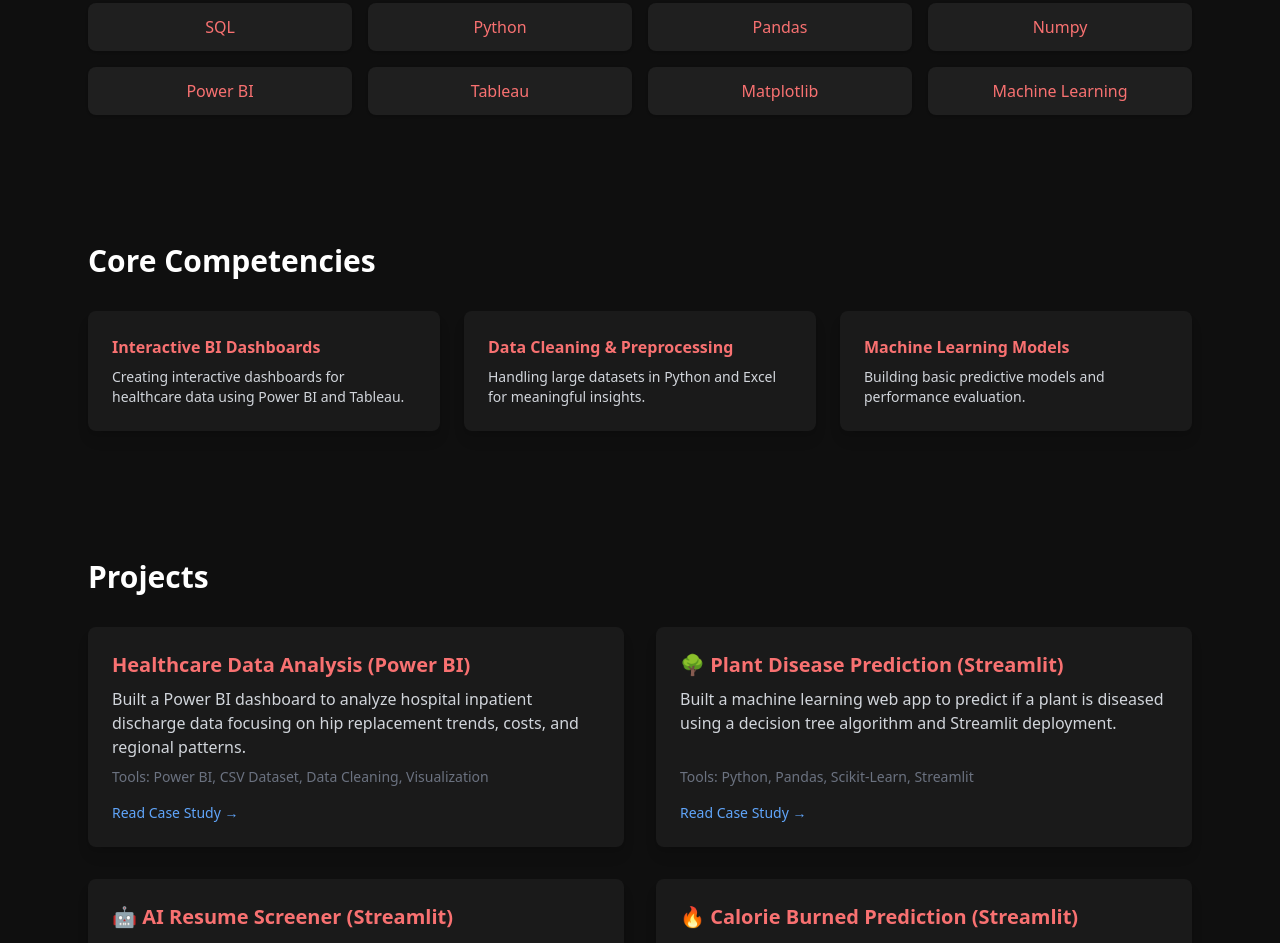
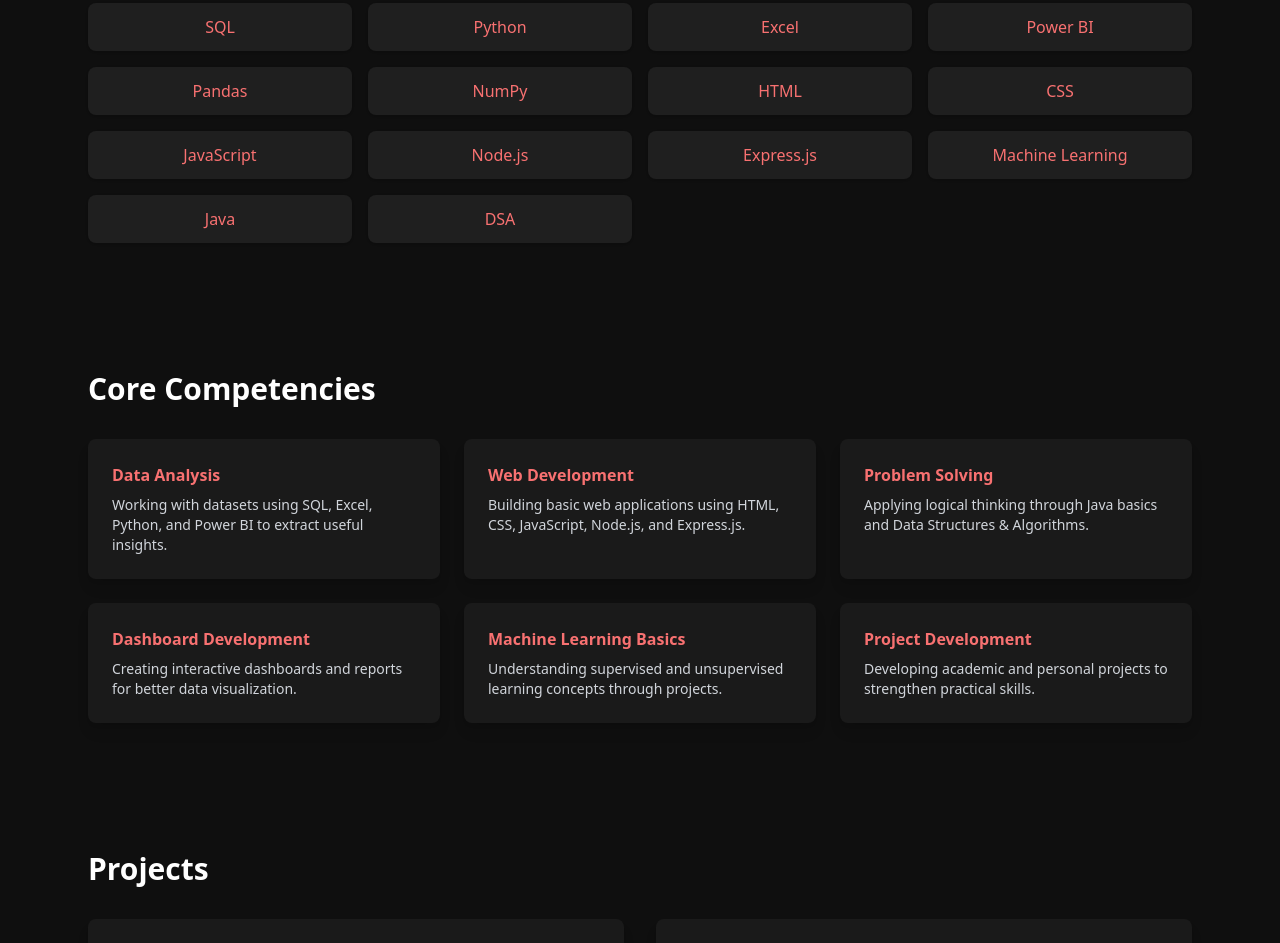
Before and after one commit to gitesh2005/portfolio, a React (Create React App) app: page / in a window 1280 px wide. Shown: the part 1460-2403 px from the top of the page. Built offline with nearby package versions, Linux system fonts and the light colour scheme.

Commit message:
some new projects

```diff
--- a/src/App.js
+++ b/src/App.js
@@ -2,8 +2,20 @@
 import { motion } from "framer-motion";
 
 const skills = [
-  "SQL", "Python", "Pandas", "Numpy",
-  "Power BI", "Tableau", "Matplotlib", "Machine Learning"
+  "SQL",
+  "Python",
+  "Excel",
+  "Power BI",
+  "Pandas",
+  "NumPy",
+  "HTML",
+  "CSS",
+  "JavaScript",
+  "Node.js",
+  "Express.js",
+  "Machine Learning",
+  "Java",
+  "DSA"
 ];
 
 // Project data array with your GitHub links
@@ -43,19 +55,19 @@
     }
   },
   {
-    title: "🤖 AI Resume Screener (Streamlit)",
-    description: "Built an AI Resume Screener that automates resume evaluation using ML and GPT-based summary generation.",
-    tools: "Python, Pandas, Scikit-Learn, Streamlit, Gen AI",
-    githubLink: "https://github.com/gitesh2005/resume-screener",
-    liveLink: "https://resume-screener-by-gitesh.streamlit.app/",
+  title: "💼 Employee Payroll Management System",
+  description: "Developed a full-stack employee payroll management system to manage employee records and perform CRUD operations efficiently.",
+  tools: "HTML, CSS, JavaScript, Node.js, Express.js, JSON",
+  githubLink: "https://github.com/gitesh2005/Employee-PayRoll-System",
+  liveLink: "https://employee-payroll-system-frontend.netlify.app/",
   caseStudy: {
-      problem: "HR departments and recruiters spend countless hours manually screening resumes. This project aimed to automate the process by parsing resumes, matching them to a job description, and generating a summary.",
+    problem: "Managing employee records manually can be time-consuming and difficult to organize efficiently.",
     process: [
-        "PDF Parsing: Used Python libraries to extract raw text from uploaded PDF resumes.",
-        "Keyword Matching: Implemented a scoring system based on keyword matching between the resume text and a given job description using Scikit-Learn's text analysis tools.",
-        "AI Summary: Integrated a Generative AI model to provide a concise summary of the candidate's skills and a percentage match score."
+      "Built a responsive frontend using HTML, CSS, and JavaScript for employee data management.",
+      "Implemented backend functionality using Node.js and Express.js to handle CRUD operations.",
+      "Used JSON as a data source to store and manage employee details."
     ],
-      results: "A functional Streamlit application that significantly speeds up the initial screening process, allowing recruiters to focus on the most qualified candidates."
+    results: "Created a working web application that allows adding, viewing, updating, and deleting employee records."
   }
 },
   {
@@ -167,7 +179,8 @@
           animate={{ opacity: 1 }}
           transition={{ delay: 0.5 }}
         >
-          Data Analyst | Turning Data into Decisions
+          B.Tech Student | Building Practical Solutions with Data and Development
+          Focused on SQL, Python, Power BI, Web Development, and Problem Solving.
         </motion.p>
         <motion.div className="mt-6 flex gap-4" initial={{ opacity: 0 }} animate={{ opacity: 1 }} transition={{ delay: 1 }}>
           <a href="#projects">
@@ -228,19 +241,35 @@
   <div className="grid grid-cols-1 sm:grid-cols-2 lg:grid-cols-3 gap-6">
     {[
       {
-              title: "Interactive BI Dashboards",
-              desc: "Creating interactive dashboards for healthcare data using Power BI and Tableau.",
+        title: "Data Analysis",
+        desc: "Working with datasets using SQL, Excel, Python, and Power BI to extract useful insights."
       },
       {
-              title: "Data Cleaning & Preprocessing",
-              desc: "Handling large datasets in Python and Excel for meaningful insights.",
+        title: "Web Development",
+        desc: "Building basic web applications using HTML, CSS, JavaScript, Node.js, and Express.js."
       },
       {
-              title: "Machine Learning Models",
-              desc: "Building basic predictive models and performance evaluation."
+        title: "Problem Solving",
+        desc: "Applying logical thinking through Java basics and Data Structures & Algorithms."
+      },
+      {
+        title: "Dashboard Development",
+        desc: "Creating interactive dashboards and reports for better data visualization."
+      },
+      {
+        title: "Machine Learning Basics",
+        desc: "Understanding supervised and unsupervised learning concepts through projects."
+      },
+      {
+        title: "Project Development",
+        desc: "Developing academic and personal projects to strengthen practical skills."
       }
     ].map((s, i) => (
-            <motion.div key={i} whileHover={{ y: -5 }} className="bg-[#1a1a1a] p-6 rounded-lg shadow-lg hover:shadow-red-500/40 transition">
+      <motion.div
+        key={i}
+        whileHover={{ y: -5 }}
+        className="bg-[#1a1a1a] p-6 rounded-lg shadow-lg hover:shadow-red-500/40 transition"
+      >
         <h4 className="text-red-400 font-semibold mb-2">{s.title}</h4>
         <p className="text-gray-300 text-sm">{s.desc}</p>
       </motion.div>
@@ -278,7 +307,7 @@
           {[
             { title: "Data Analyst in Power BI", platform: "DataCamp", link: "https://www.datacamp.com/statement-of-accomplishment/track/9b5aed4fb70ab980a2928ab4998a45de675911c3?raw=1" },
             { title: "Data Analytics & Visualization Job Simulation", platform: "Accenture (via Forage)", link: "https://forage-uploads-prod.s3.amazonaws.com/completion-certificates/T6kdcdKSTfg2aotxT/hzmoNKtzvAzXsEqx8_T6kdcdKSTfg2aotxT_AsLubtupozDyQxyTx_1751256684496_completion_certificate.pdf" },
-            { title: "Data Analytics Job Simulation", platform: "Deloitte (via Forage)", link: "https://forage-uploads-prod.s3.amazonaws.com/completion-certificates/9PBTqmSxAf6zZTseP/io9DzWKe3PTsiS6GG_9PBTqmSxAf6zZTseP_AsLubtupozDyQxyTx_1751256685736_completion_certificate.pdf" },
+            { title: "Data Analytics Job Simulation", platform: "Deloitte", link: "https://forage-uploads-prod.s3.amazonaws.com/completion-certificates/9PBTqmSxAf6zZTseP/io9DzWKe3PTsiS6GG_9PBTqmSxAf6zZTseP_AsLubtupozDyQxyTx_1751256685736_completion_certificate.pdf" },
             { title: "Microsoft 5 Days Boot Camp SQL", platform: "Microsoft", link: "https://www.cert.devtown.in/verify/2iReRr" },
             { title: "Machine Learning with Generative AI (Summer Training)" , platform: "W3grads | GLA University", link: "https://drive.google.com/file/d/1Dm1Cio_uzmJXw4vEFdLpeZDnLWzpofHn/view?usp=sharing"}
           ].map((cert, i) => (
```
Lines whose indentation alone changed are shown as unchanged.
